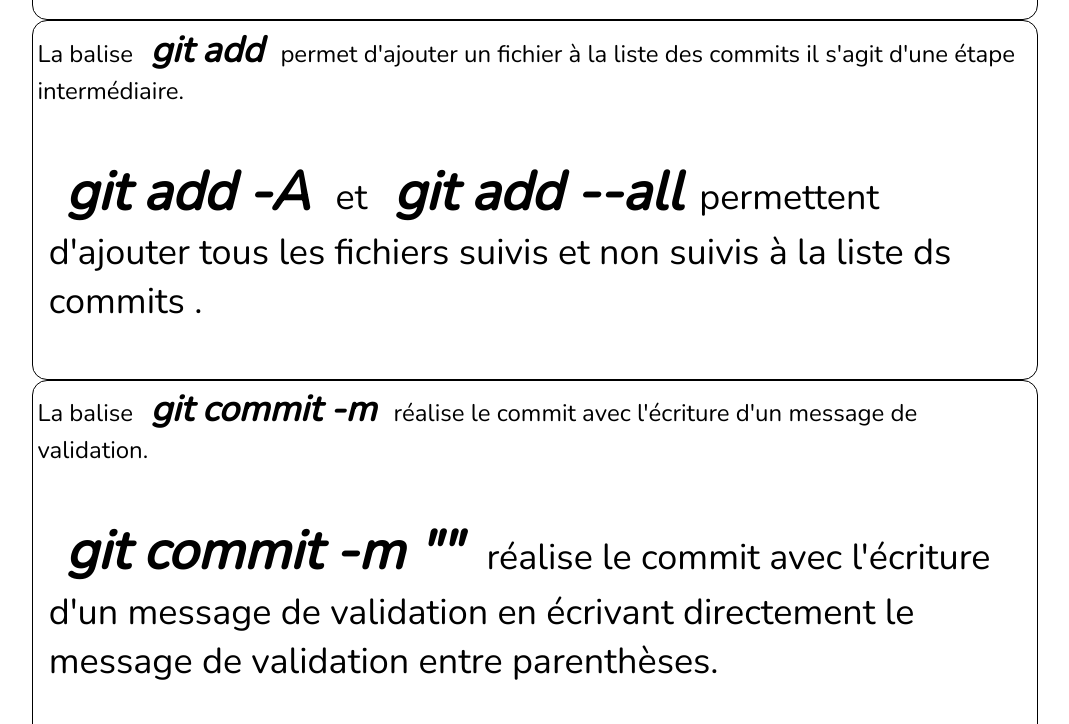
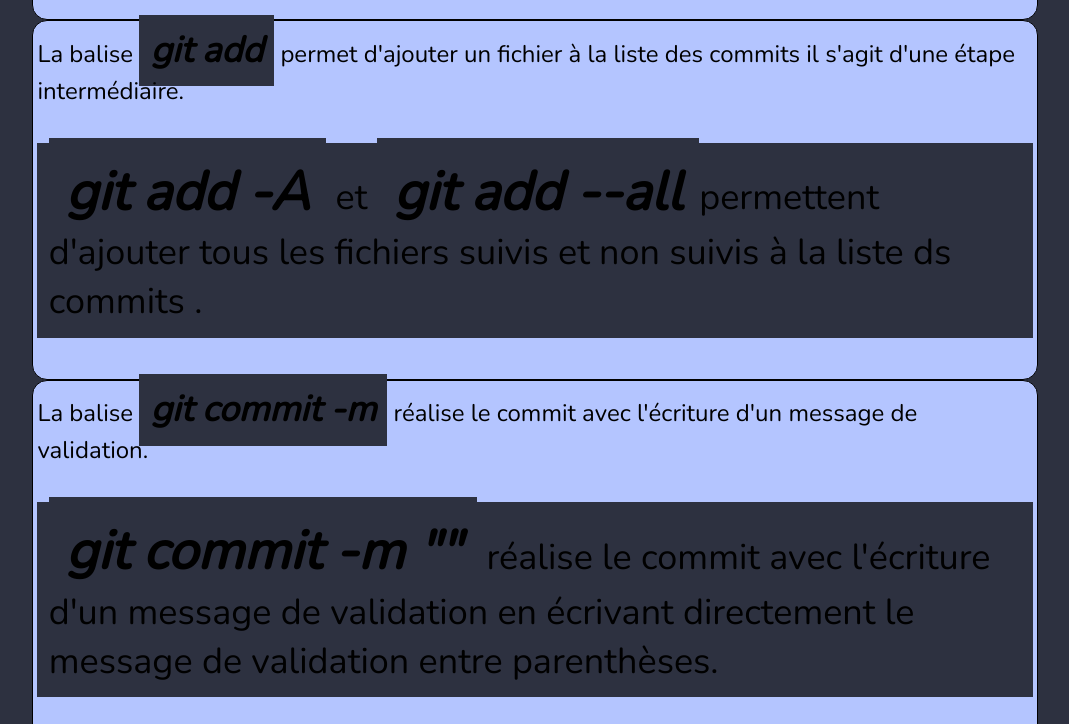
Before and after one commit to thomascav/cheatsheets-git, a plain HTML site: page index.html in a window 1280 px wide. Shown: the part 785-1509 px from the top of the page, without its empty margins (105-1174 px from the left). Drawn offline with nearby package versions, Linux system fonts and the light colour scheme.

Commit message:
changed  :notion font-size;background-colors

```diff
--- a/css/git.css
+++ b/css/git.css
@@ -3,6 +3,7 @@
   padding: 0.313em;
   padding-top: 0.313em;
   padding-bottom: 0.313em;
+  background-color: #2D3140;
 }
 ul {
   text-align: center;
@@ -49,6 +50,7 @@ div
   margin: auto;
   padding: 0.2em;
   width: 80%;
+  background-color: #B4C5FF;
   }
 a {
   font-style: italic;
@@ -58,6 +60,7 @@ a {
 .notion {
   font-style: italic;
   font-weight: bold;
+  font-size: 1.5em;
 }
 h1 {
   text-align: center;
```
